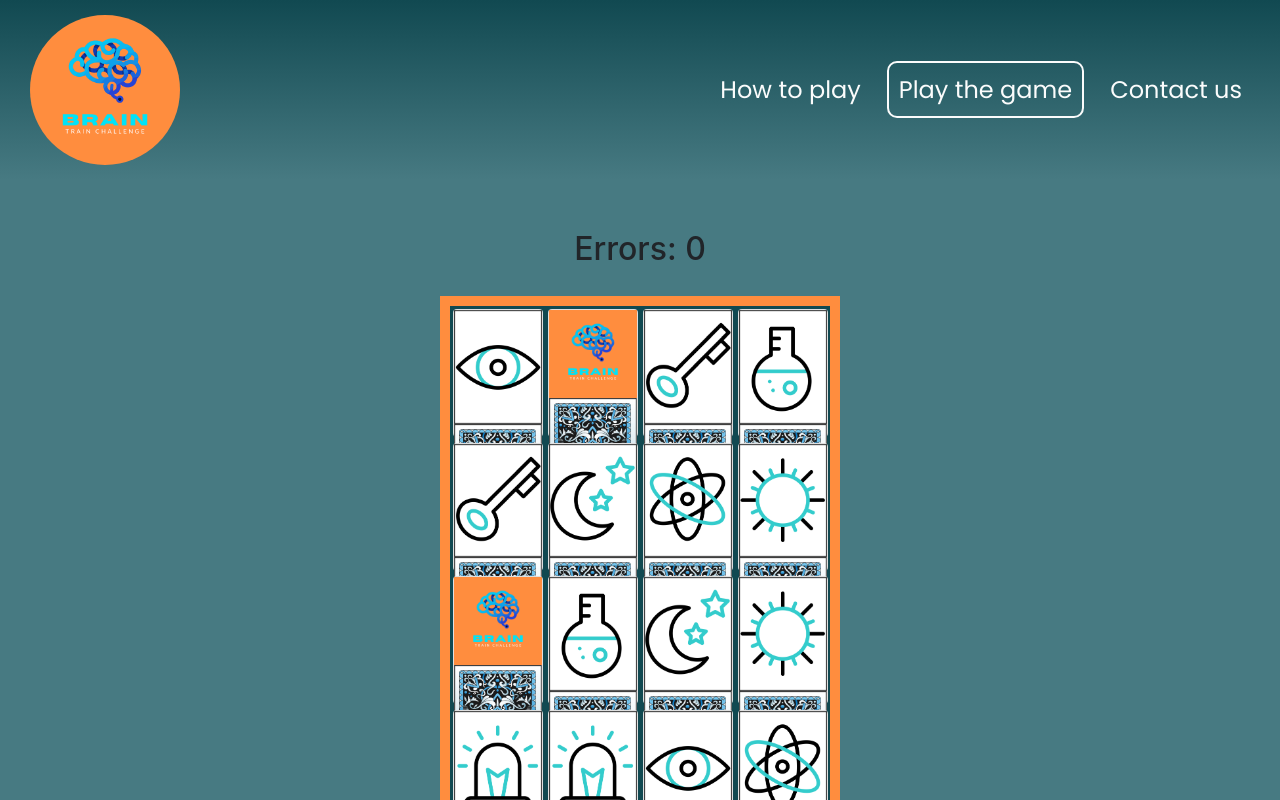
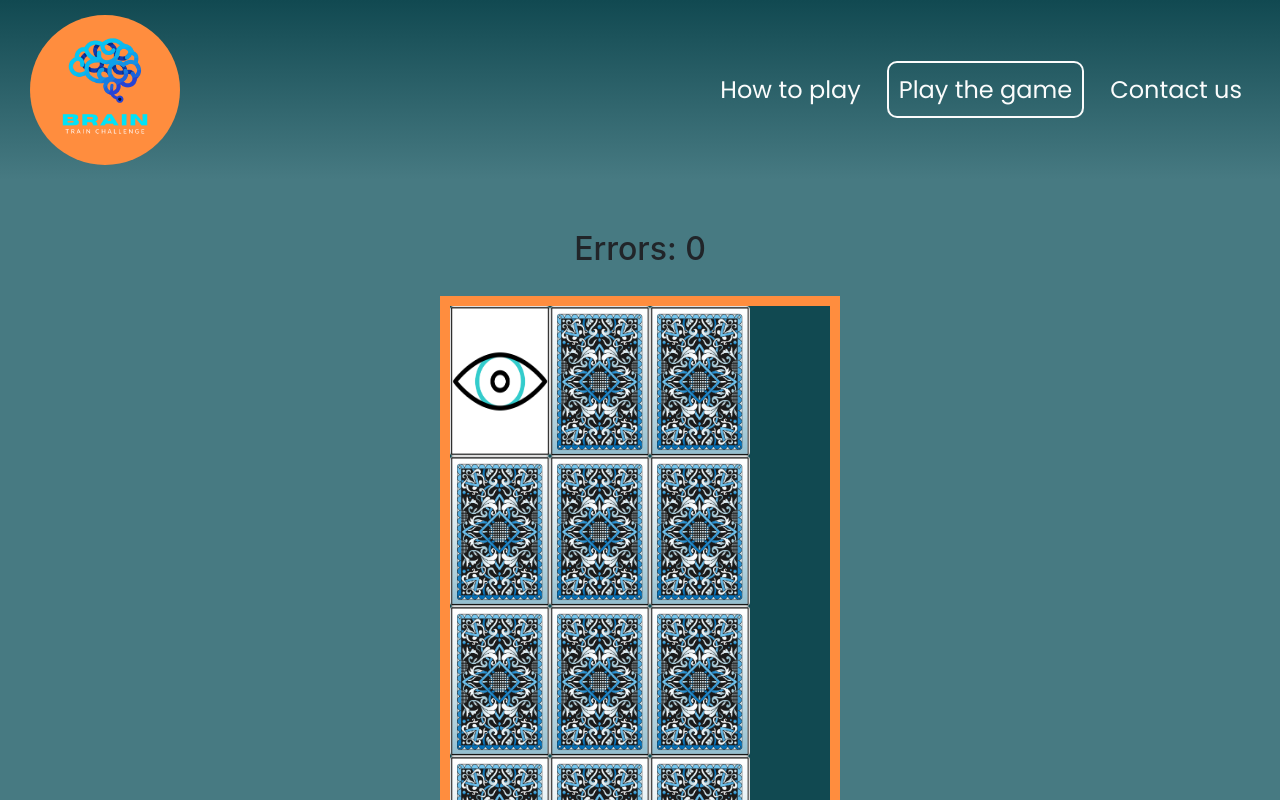
Before and after one commit to SharifElHaloul/Milestone-Project-2, a plain HTML site: page game.html in a window 1280 px wide. Both pictures are taken after a click on the element 497 px from the left and 372 px from the top of the page. Shown: the top 800 px of the page. Drawn offline with nearby package versions, Linux system fonts and the light colour scheme; a web font is replaced by a local one.

Commit message:
change some of the js code to allow for the animation of flipped cards

```diff
--- a/assets/css/style.css
+++ b/assets/css/style.css
@@ -230,9 +230,35 @@
 }
 
 .card {
-    height: 128px;
-    width: 90px;
-    margin: 2.5px;
+    width: 100px;
+    height: 150px;
+    position: relative;
+    perspective: 1000px;
+    cursor: pointer;
+}
+
+.card img {
+    width: 100%;
+    height: 100%;
+    position: absolute;
+    backface-visibility: hidden;
+    transition: transform 0.6s ease;
+}
+
+.card .front {
+    transform: rotateY(180deg);
+}
+
+.card .back {
+    transform: rotateY(0deg);
+}
+
+.card.flipped .front {
+    transform: rotateY(0deg);
+}
+
+.card.flipped .back {
+    transform: rotateY(180deg);
 }
 
 .reset {
--- a/assets/js/game.js
+++ b/assets/js/game.js
@@ -85,49 +85,41 @@ function hideCards() {
 function selectCard() {
     if (card1Selected && card2Selected) return;
 
-    if (this.src.includes("card-back")) {
+    if (!this.classList.contains("flipped")) {
+
         if (!card1Selected) {
             card1Selected = this;
+            card1Selected.classList.add("flipped");
 
-            let coords = card1Selected.id.split("-");
-            let r = parseInt(coords[0]);
-            let c = parseInt(coords[1]);
-
-
-            card1Selected.src = board[r][c] + ".png";
         } else if (!card2Selected && this != card1Selected) {
             card2Selected = this;
+            card2Selected.classList.add("flipped");
 
-            let coords = card2Selected.id.split("-");
-            let r = parseInt(coords[0]);
-            let c = parseInt(coords[1]);
-
-            card2Selected.src = board[r][c] + ".png";
             setTimeout(update, 1000);
-
-
         }
-
-
     }
 }
 
 
 function update() {
-    if (card1Selected.src != card2Selected.src) {
-        card1Selected.src = "assets/images/card-back.png";
-        card2Selected.src = "assets/images/card-back.png";
+    if (card1Selected.querySelector(".front").src != card2Selected.querySelector(".front").src) {
+        setTimeout(() => {
+            card1Selected.classList.remove("flipped");
+            card2Selected.classList.remove("flipped");
+            card1Selected = null;
+            card2Selected = null;
+        }, 1000);
         errors += 1;
         document.getElementById("errors").innerText = errors;
+
     } else {
         matches += 1;
+        card1Selected = null;
+        card2Selected = null;
         if (matches === cardList.length) {
             setTimeout(() => {
-                alert("Congratulations! You have matched all the cards!");
+                alert("Congratulations! You've matched all the cards!")
             }, 500);
         }
     }
-
-    card1Selected = null;
-    card2Selected = null;
 }
```
